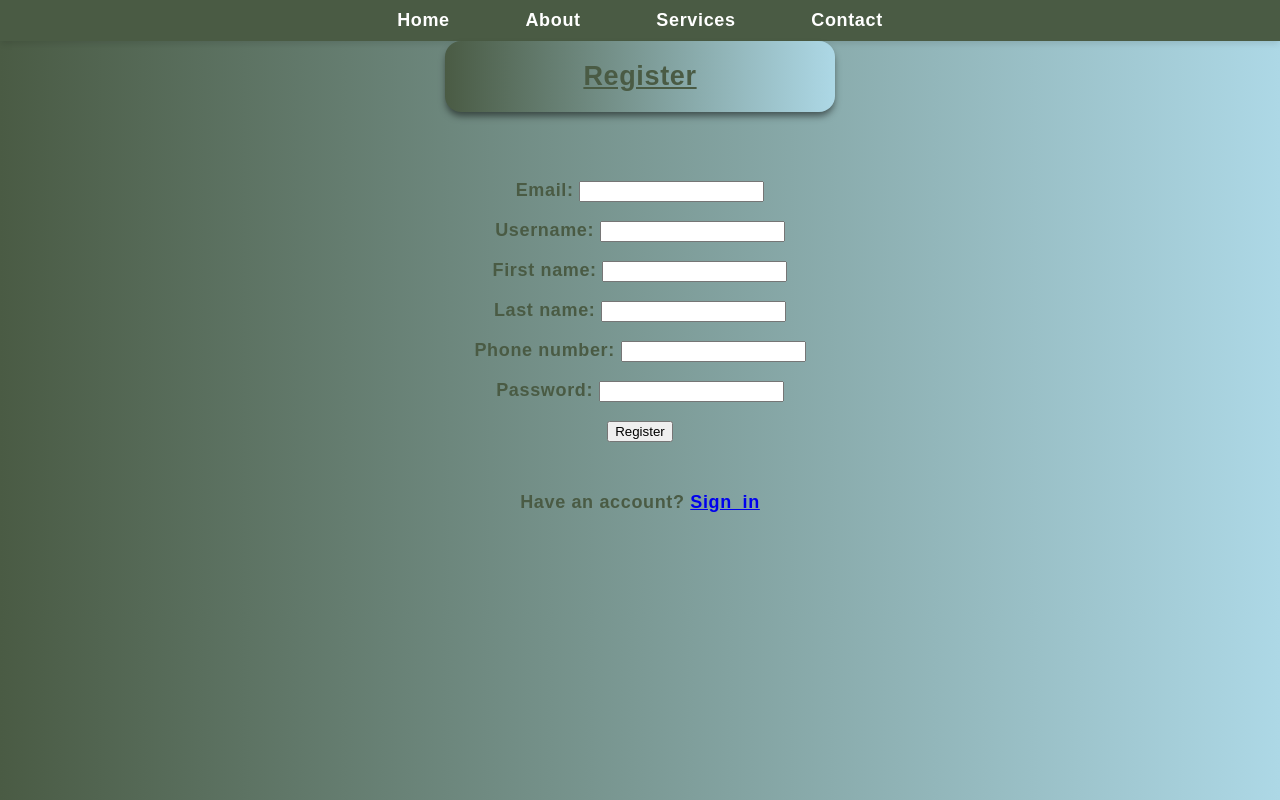
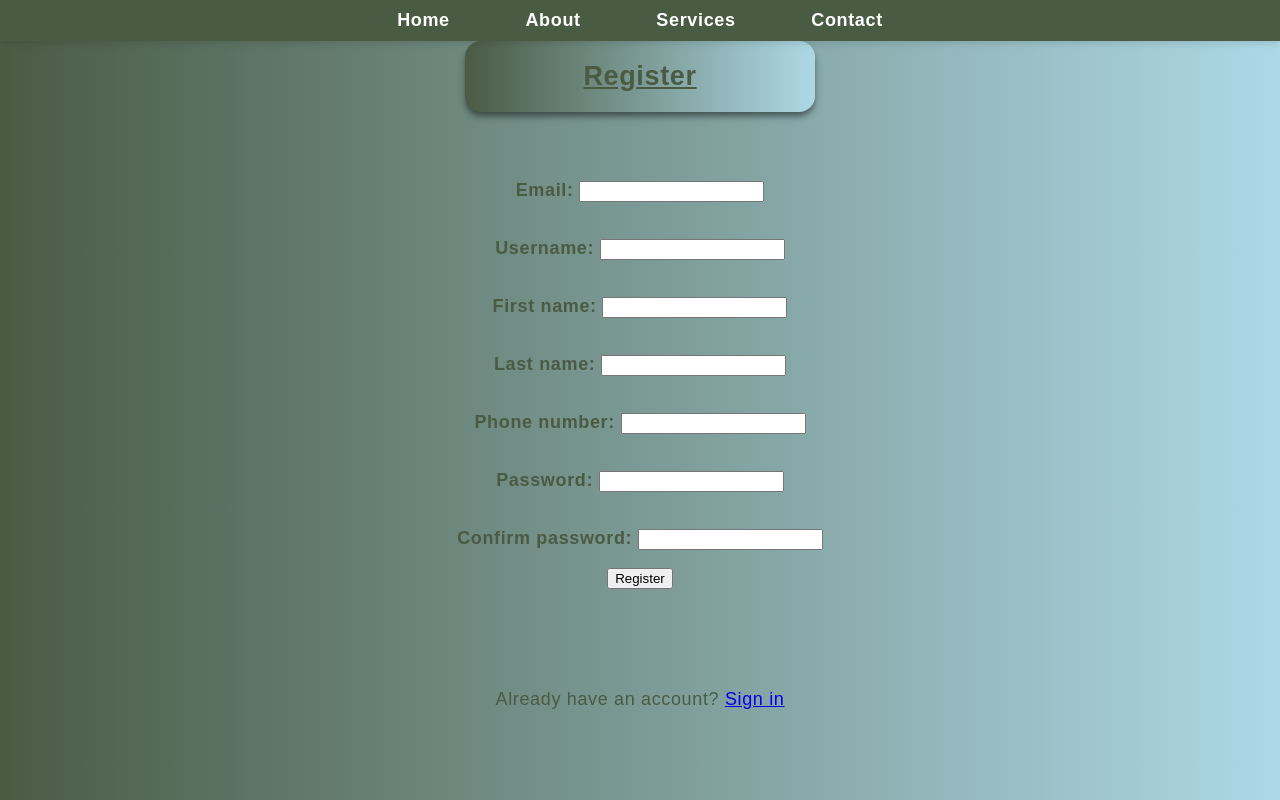
Before and after one commit to codenamemomi/air-transaction, a Django app: page /register/ in a window 1280 px wide. Run offline with Django 5.2, Linux system fonts and the light colour scheme.

Commit message:
made few changes

```diff
--- a/login/forms.py
+++ b/login/forms.py
@@ -1,19 +1,38 @@
 from django import forms
 from django.contrib.auth.models import User
 from .models import CustomUser
+from django.core.exceptions import ValidationError
 # Create your models here.
 
 class UserForm(forms.ModelForm):
     password = forms.CharField(widget=forms.PasswordInput)
+    confirm_password = forms.CharField(widget=forms.PasswordInput)
 
     class Meta:
         model = User
-        fields = ['username','password']
+        fields = ['username', 'password', 'confirm_password']
+
+    def clean(self):
+        cleaned_data = super().clean()
+        password = cleaned_data.get('password')
+        confirm_password = cleaned_data.get('confirm_password')
+
+        if password and confirm_password and password != confirm_password:
+            raise ValidationError('Passwords do not match')
 
 
 class CustomUserForm(forms.ModelForm):
     password = forms.CharField(widget=forms.PasswordInput)
+    confirm_password = forms.CharField(widget=forms.PasswordInput)
 
-    class Meta :
+    class Meta:
         model = CustomUser
-        fields = ['email','username','first_name','last_name','phone_number','password']
+        fields = ['email', 'username', 'first_name', 'last_name', 'phone_number', 'password', 'confirm_password']
+
+    def clean(self):
+        cleaned_data = super().clean()
+        password = cleaned_data.get('password')
+        confirm_password = cleaned_data.get('confirm_password')
+
+        if password and confirm_password and password != confirm_password:
+            raise ValidationError('Passwords do not match')
--- a/login/models.py
+++ b/login/models.py
@@ -1,8 +1,11 @@
 from django.db import models
 from django.contrib.auth.models import AbstractBaseUser, BaseUserManager,PermissionsMixin
-
+import logging
 # Create your models here.
 
+
+# Create a logger
+logger = logging.getLogger(__name__)
 
 class CustomerUserManager(BaseUserManager):
     def create_user(self,email,username,password = None, **extra_fields):
@@ -12,6 +15,7 @@ class CustomerUserManager(BaseUserManager):
         user = self.model(email = email,username = username, **extra_fields)
         user.set_password(password)
         user.save(using = self._db)
+        logger.info(f'User created: {email}')
         return user
 
     def create_superuser(self,email,username,password = None, **extra_fields):
@@ -40,3 +44,7 @@ class CustomUser(AbstractBaseUser, PermissionsMixin):
 
     def __str__(self):
         return self.email
+
+    def save(self, *args, **kwargs):
+        super().save(*args, **kwargs)
+        logger.info(f'User saved: {self.email}')
--- a/login/urls.py
+++ b/login/urls.py
@@ -1,10 +1,14 @@
 from django.urls import path
-from .import views
+from . import views
 from django.contrib.auth import views as auth_views
 
 urlpatterns = [
-    path('register/',views.register,name='register'),
-    path('login/', views.login_page, name= 'login'),
-    path('', views.get_account_summary, name= 'home'),
+    path('register/', views.register, name='register'),
+    path('', views.login_page, name='login'),
+    path('home/', views.get_account_summary, name='home'),
     path('logout/', auth_views.LogoutView.as_view(next_page='login'), name='logout'),
+    path('password_reset/', auth_views.PasswordResetView.as_view(), name='password_reset'),
+    path('password_reset/done/', auth_views.PasswordResetDoneView.as_view(), name='password_reset_done'),
+    path('password_reset/confirm/<uidb64>/<token>/', auth_views.PasswordResetConfirmView.as_view(), name='password_reset_confirm'),
+    path('password_reset/complete/', auth_views.PasswordResetCompleteView.as_view(), name='password_reset_complete'),
 ]
--- a/login/views.py
+++ b/login/views.py
@@ -1,4 +1,3 @@
-from django.shortcuts import render
 from django.shortcuts import render, redirect
 from django.contrib.auth import login, authenticate
 from .forms import UserForm
@@ -9,6 +8,7 @@ from django.contrib.auth.decorators import login_required
 import hmac
 import hashlib
 import random
+import logging
 # Create your views here.
 
 def register(request):
@@ -34,6 +34,7 @@ def login_page(request):
             login(request, user)
             return redirect('home')
         else:
+            logging.warning('Invalid login attempt')
             return render(request, 'login.html', {'error': 'invalid email or password'})
     return render(request, 'login.html')
 
@@ -41,7 +42,7 @@ def login_page(request):
 def get_account_summary(request):
     user = request.user
     if not hasattr(user, 'account_number'):
-        user.account_number =str(random.randint(1000000000, 9999999999))
+        user.account_number = str(random.randint(1000000000, 9999999999))
         user.save()
     account_details = CustomUser.objects.get(username=user.username)
 
@@ -50,7 +51,6 @@ def get_account_summary(request):
     secret_key = '321'
     signature = hmac.new(secret_key.encode(),account_number.encode(), hashlib.sha256).hexdigest()
 
-
     context = {
         'account_details': account_details,
         'account_number': account_number,
--- a/static/masterdesign.css
+++ b/static/masterdesign.css
@@ -3,6 +3,8 @@ body{
     font: 600 18px 'Source Sans Pro', sans-serif;
     letter-spacing: 0.65px;
     background-image: linear-gradient(to right, rgb(74, 91, 68), lightblue);
+    background-size: 100% 100%;
+    background-attachment: fixed;
 }
 
 h2{
@@ -17,6 +19,7 @@ h2{
     border-radius: 16px;
     background-image: linear-gradient(to right, rgb(74, 91, 68), lightblue);
     color: rgb(74, 91, 68); /* Matching color for text */
+    box-sizing: border-box;
 }
 
 form{
@@ -24,12 +27,17 @@ form{
     padding: 50px;
     text-align: center;
     color: rgb(74, 91, 68); /* Matching color for text */
+    display: flex;
+    flex-direction: column;
+    align-items: center;
 }
 
 .menu {
     background-color: #4a5b44;
     padding: 10px 0;
     box-shadow: 0 4px 6px -1px rgba(0,0,0,0.1);
+    position: sticky;
+    top: 0;
 }
 
 .menu ul {
@@ -56,11 +64,13 @@ form{
 .menu ul li a:hover {
     background-color: lightblue;
     color: #4a5b44;
-} /* Added closing brace */
+}
 
 #para1{
     margin: auto;
     padding: 50px;
     text-align: center;
     color: rgb(74, 91, 68);
+    font-size: 18px;
+    font-weight: 400;
 }
--- a/templates/master.html
+++ b/templates/master.html
@@ -3,21 +3,26 @@
 
 <html>
 <head>
+  <meta charset="UTF-8">
+  <meta name="viewport" content="width=device-width, initial-scale=1.0">
   <link rel="stylesheet" href="{% static 'masterdesign.css' %}">
   <title>{% block title %}{% endblock %}</title>
 </head>
 <body>
-  <div class="menu">
+  <header>
+    <nav class="menu">
       <ul>
         <li><a href="{% url 'home' %}">Home</a></li>
         <li><a href="#about">About</a></li>
         <li><a href="#services">Services</a></li>
         <li><a href="#contact">Contact</a></li>
       </ul>
-  </div>
+    </nav>
+  </header>
 
-  {% block content %}
-  {% endblock %}
+  <main>
+    {% block content %}{% endblock %}
+  </main>
 
 </body>
 </html>
--- a/templates/register.html
+++ b/templates/register.html
@@ -9,9 +9,9 @@
     <form method="POST">
         {% csrf_token %}
         {{ form.as_p }}
-        <button type="submit">Register</button>
-
-<p id="para1">Have an account?
-  <a href="{% url 'login' %}">Sign_in</a>
-</p>
+        <button type="submit" class="btn btn-primary">Register</button>
+    </form>
+    <p id="para1">Already have an account?
+      <a href="{% url 'login' %}">Sign in</a>
+    </p>
 {% endblock %}
```
Also changed, not shown: login/admin.py (+12 -0 lines), templates/home.html (+8 -0 lines), templates/login.html (+11 -11 lines), db.sqlite3. Lines whose indentation alone changed are shown as unchanged.
